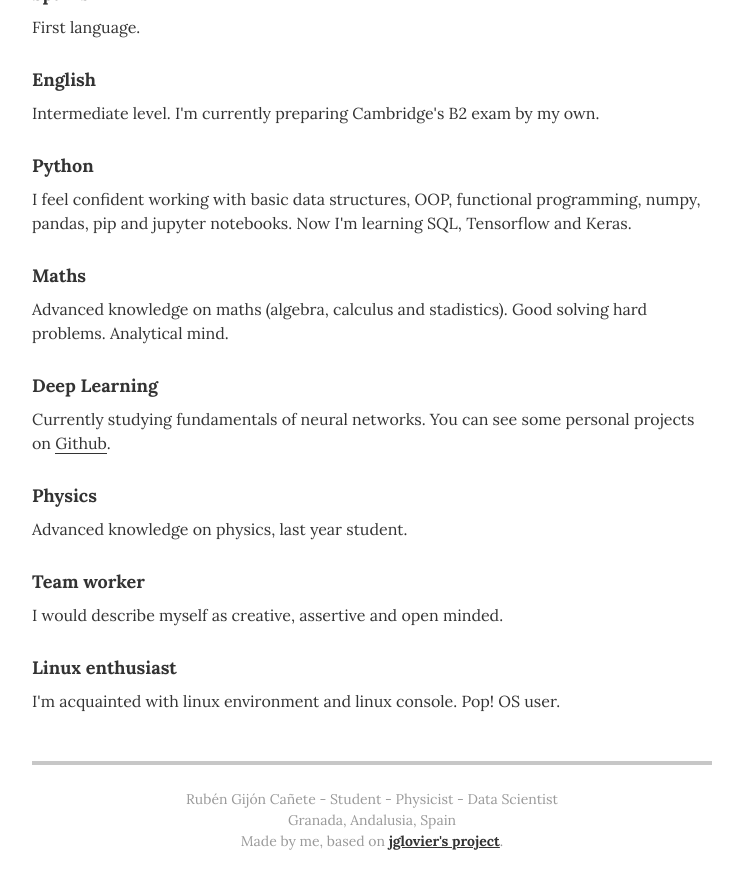
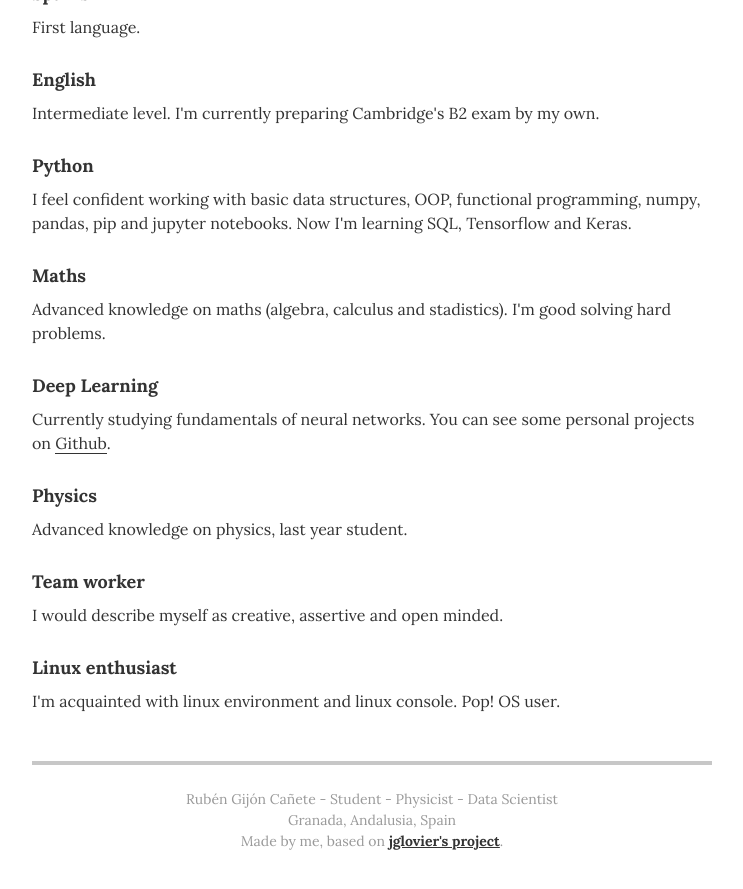
Before and after one commit to rubzip/rubzip.github.io, a Jekyll site: the page built from index.html, in a window 1280 px wide and 900 px high, scrolled down 2210 px. Shown: the top 889 px of the window, without its empty margins (268-1011 px from the left). Built offline with Jekyll 4.4.1, drawn with Linux system fonts in a browser that asks for light colours.

Commit message:
Update skills.yml

```diff
--- a/_data/skills.yml
+++ b/_data/skills.yml
@@ -9,7 +9,7 @@
   description:  I feel confident working with basic data structures, OOP, functional programming, numpy, pandas, pip and jupyter notebooks. Now I'm learning SQL, Tensorflow and Keras.
 
 - skill: Maths
-  description:  Advanced knowledge on maths (algebra, calculus and stadistics). Good solving hard problems. Analytical mind.
+  description:  Advanced knowledge on maths (algebra, calculus and stadistics). I'm good solving hard problems.
 
 - skill: Deep Learning
   description:  Currently studying fundamentals of neural networks. You can see some personal projects on <a href="https://github.com/rubzip">Github</a>.
```
